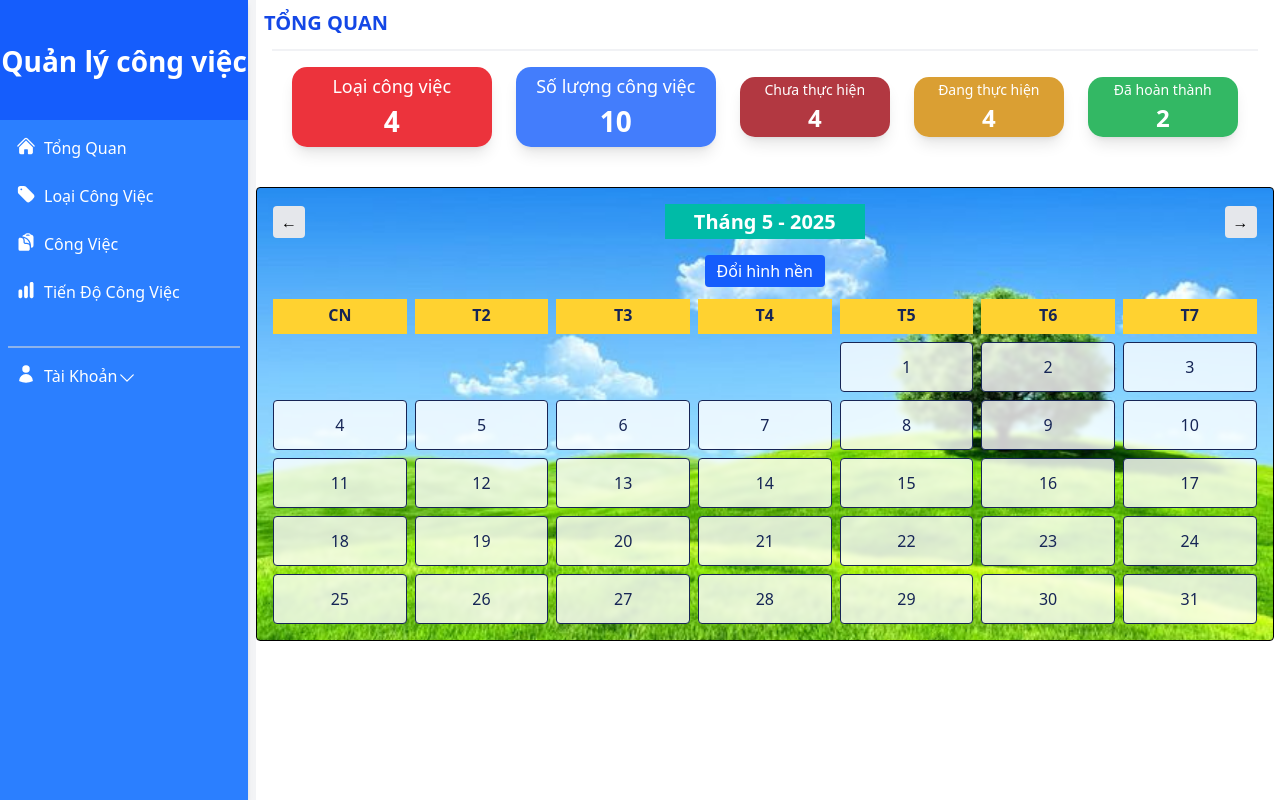
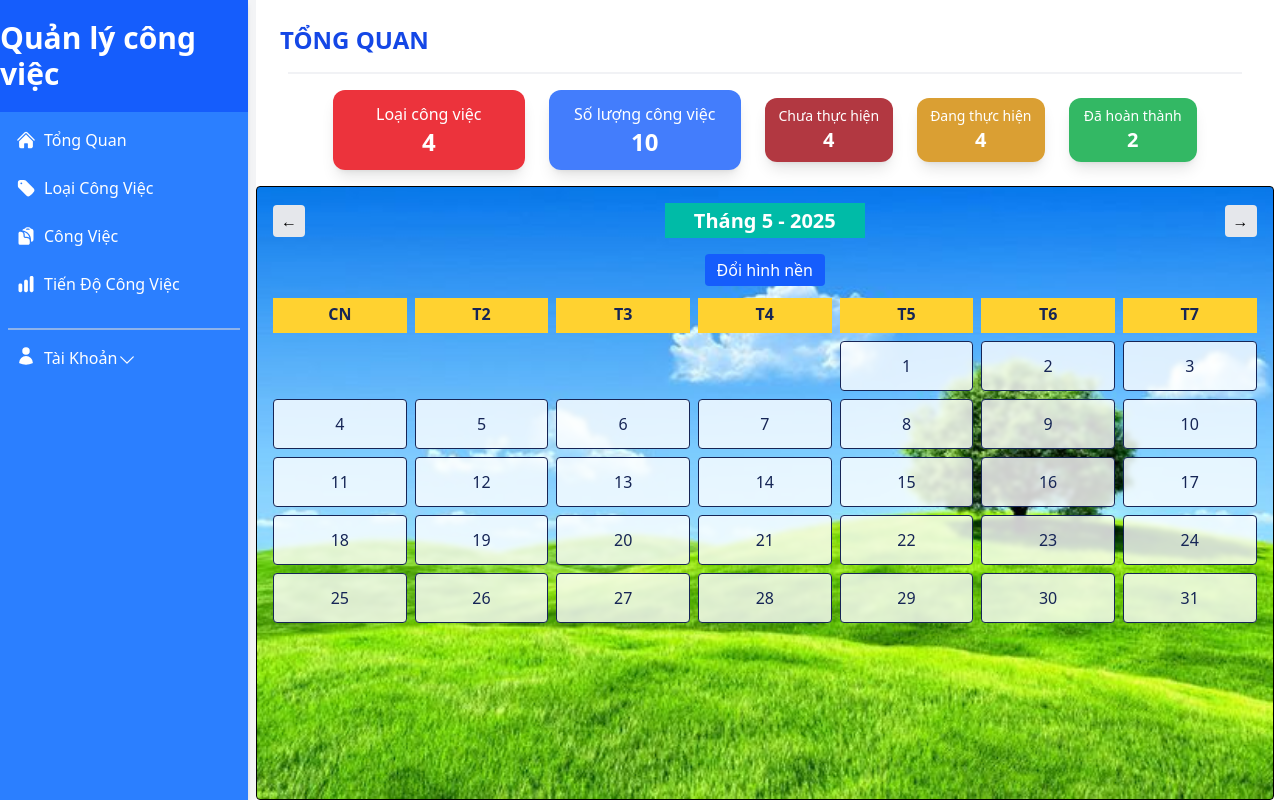
Before and after one commit to QuocDam279/Website-QuanLyCongViecCaNhan, a React (Vite) app: page /tongquan in a window 1280 px wide. Built offline with nearby package versions, Linux system fonts and the light colour scheme.

Commit message:
chinh sua kich thuoc giao dien

```diff
--- a/src/App.jsx
+++ b/src/App.jsx
@@ -15,7 +15,6 @@ function App() {
         <Route path='/tongquan' element={<Ptongquan />} />
         <Route path='/loaicongviec' element={<PLoaicongviec />}/>
         <Route path='/dangky' element={<PDangky />}/>
-
       </Routes>
   )
 }
--- a/src/components/Lich.jsx
+++ b/src/components/Lich.jsx
@@ -43,7 +43,7 @@ const Lich = () => {
 
   return (
     <div
-      className="p-4 rounded border relative"
+      className="h-full p-4 rounded border relative overflow-auto"
       style={{
         backgroundImage: `url(${images[bgIndex]})`,
         backgroundSize: 'cover',
--- a/src/components/Loaicongviec.jsx
+++ b/src/components/Loaicongviec.jsx
@@ -39,8 +39,11 @@ const Loaicongviec = () => {
   }
 
   return (
-    <div className="p-5">
-      <h1 className="text-[20px] font-bold mb-4 text-blue-700">LOẠI CÔNG VIỆC</h1>
+    <div className="">
+      <div className="text-xl sm:text-2xl ml-2 mt-2 font-bold text-blue-700">
+            LOẠI CÔNG VIỆC
+      </div>
+      <hr className="border-t-2 border-gray-300/30 my-4 mx-4" />
 
       {/* Form thêm mới */}
       <div className="flex mb-4">
--- a/src/components/Menutrai.jsx
+++ b/src/components/Menutrai.jsx
@@ -36,28 +36,28 @@ const Menutrai = () => {
   return (
     <div className="min-h-screen bg-gray-100 pr-2 w-[100%]">
       <div className="bg-blue-500 shadow-md w-[100%] text-white h-screen">
-        <div className="h-[120px] bg-blue-600 flex justify-center">
-          <p className="text-[28px] font-bold mt-10">Quản lý công việc</p>
+        <div className="h-28 bg-blue-600 flex justify-center items-center">
+          <p className="text-xl sm:text-3xl font-bold">Quản lý công việc</p>
         </div>
-        <div className="p-2 space-y-2 h-[210px]">
-          <p className="cursor-pointer hover:bg-white/80 p-2 rounded hover:text-black flex" onClick={() => navigate('/tongquan')}>
+        <div className="p-2 space-y-2 h-fit max-h-[70vh] overflow-auto">
+          <p className="cursor-pointer hover:bg-white/80 p-2 rounded hover:text-black flex items-center" onClick={() => navigate('/tongquan')}>
             <HomeIcon className="w-5 h-5 mr-2" />
             Tổng Quan
           </p>
-          <p className="cursor-pointer hover:bg-white/80 p-2 rounded hover:text-black flex"  onClick={() => navigate('/loaicongviec')}>
+          <p className="cursor-pointer hover:bg-white/80 p-2 rounded hover:text-black flex items-center" onClick={() => navigate('/loaicongviec')}>
             <TagIcon className="w-5 h-5 mr-2" />
             Loại Công Việc
           </p>
-          <p className="cursor-pointer hover:bg-white/80 p-2 rounded hover:text-black flex">
+          <p className="cursor-pointer hover:bg-white/80 p-2 rounded hover:text-black flex items-center">
             <ClipboardDocumentIcon className="w-5 h-5 mr-2" />
             Công Việc
           </p>
-          <p className="cursor-pointer hover:bg-white/80 p-2 rounded hover:text-black flex">
+          <p className="cursor-pointer hover:bg-white/80 p-2 rounded hover:text-black flex items-center">
             <ChartBarIcon className="w-5 h-5 mr-2" />
             Tiến Độ Công Việc
           </p>
+        </div>
 
-        </div>
         <div className="relative p-2" ref={menuRef}>
           <hr className="border-t-2 border-gray-300/60 my-2" />
           <button
--- a/src/components/Tongquan.jsx
+++ b/src/components/Tongquan.jsx
@@ -1,59 +1,76 @@
-import React from 'react'
-import Lich from './Lich'
+import React from 'react';
+import Lich from './Lich';
 import CountUp from 'react-countup';
 
 const Tongquan = () => {
   return (
-    <div className='w-100%]' >
-        <div className='text-[20px] ml-2 mt-2 h-[25px] font-bold  text-blue-700'>
+    <div className="flex flex-col h-screen">
+      {/* Phần thống kê trên */}
+      <div className="p-4">
+        <div className="text-xl sm:text-2xl ml-2 mt-2 font-bold text-blue-700">
           TỔNG QUAN
         </div>
-        <hr className="border-t-2 border-gray-300/30 my-4 ml-4 mr-4" />
+        <hr className="border-t-2 border-gray-300/30 my-4 mx-4" />
 
-        <div className='flex flex-wrap justify-center gap-6 items-center'>
-            <nav className='w-[200px] h-[80px] bg-red-600/80 flex justify-center items-center rounded-[15px] shadow-lg hover:scale-105 transition-all duration-300 cursor-pointer'>
-                <div className='flex flex-col items-center'>
-                    <p className='text-[18px] text-white'>Loại công việc</p>
-                    <p className='text-[28px] font-bold text-white'><CountUp end={4} duration={3} /></p>
+        <div className="flex flex-wrap justify-center gap-4 sm:gap-6 items-center">
+          {/* Card 1 */}
+          <nav className="w-40 sm:w-48 h-20 bg-red-600/80 flex justify-center items-center rounded-xl shadow-lg hover:scale-105 transition-all duration-300 cursor-pointer">
+            <div className="flex flex-col items-center">
+              <p className="text-sm sm:text-base text-white">Loại công việc</p>
+              <p className="text-xl sm:text-2xl font-bold text-white">
+                <CountUp end={4} duration={3} />
+              </p>
             </div>
           </nav>
 
-            <nav className='w-[200px] h-[80px] bg-blue-600/80 flex justify-center items-center rounded-[15px] shadow-lg hover:scale-105 transition-all duration-300 cursor-pointer'>
-                <div className='flex flex-col items-center'>
-                    <p className='text-[18px] text-white'>Số lượng công việc</p>
-                    <p className='text-[28px] font-bold text-white'><CountUp end={10} duration={3} /></p>
+          {/* Card 2 */}
+          <nav className="w-40 sm:w-48 h-20 bg-blue-600/80 flex justify-center items-center rounded-xl shadow-lg hover:scale-105 transition-all duration-300 cursor-pointer">
+            <div className="flex flex-col items-center">
+              <p className="text-sm sm:text-base text-white">Số lượng công việc</p>
+              <p className="text-xl sm:text-2xl font-bold text-white">
+                <CountUp end={10} duration={3} />
+              </p>
             </div>
           </nav>
 
-            <nav className='w-[150px] h-[60px] bg-red-800/80 flex justify-center items-center rounded-[15px] shadow-lg hover:scale-105 transition-all duration-300 cursor-pointer'>
-                <div className='flex flex-col items-center'>
-                    <p className='text-[14px] text-white'>Chưa thực hiện</p>
-                    <p className='text-[24px] font-bold text-white'><CountUp end={4} duration={3} /></p>
+          {/* Card 3 */}
+          <nav className="w-32 h-16 bg-red-800/80 flex justify-center items-center rounded-xl shadow-lg hover:scale-105 transition-all duration-300 cursor-pointer">
+            <div className="flex flex-col items-center">
+              <p className="text-xs sm:text-sm text-white">Chưa thực hiện</p>
+              <p className="text-lg sm:text-xl font-bold text-white">
+                <CountUp end={4} duration={3} />
+              </p>
             </div>
           </nav>
 
-            <nav className='w-[150px] h-[60px] bg-yellow-600/80 flex justify-center items-center rounded-[15px] shadow-lg hover:scale-105 transition-all duration-300 cursor-pointer'>
-                <div className='flex flex-col items-center'>
-                    <p className='text-[14px] text-white'>Đang thực hiện</p>
-                    <p className='text-[24px] font-bold text-white'><CountUp end={4} duration={3} /></p>
+          {/* Card 4 */}
+          <nav className="w-32 h-16 bg-yellow-600/80 flex justify-center items-center rounded-xl shadow-lg hover:scale-105 transition-all duration-300 cursor-pointer">
+            <div className="flex flex-col items-center">
+              <p className="text-xs sm:text-sm text-white">Đang thực hiện</p>
+              <p className="text-lg sm:text-xl font-bold text-white">
+                <CountUp end={4} duration={3} />
+              </p>
             </div>
           </nav>
 
-            <nav className='w-[150px] h-[60px] bg-green-600/80 flex justify-center items-center rounded-[15px] shadow-lg hover:scale-105 transition-all duration-300 cursor-pointer'>
-                <div className='flex flex-col items-center'>
-                    <p className='text-[14px] text-white'>Đã hoàn thành</p>
-                    <p className='text-[24px] font-bold text-white'><CountUp end={2} duration={3} /></p>
+          {/* Card 5 */}
+          <nav className="w-32 h-16 bg-green-600/80 flex justify-center items-center rounded-xl shadow-lg hover:scale-105 transition-all duration-300 cursor-pointer">
+            <div className="flex flex-col items-center">
+              <p className="text-xs sm:text-sm text-white">Đã hoàn thành</p>
+              <p className="text-lg sm:text-xl font-bold text-white">
+                <CountUp end={2} duration={3} />
+              </p>
             </div>
           </nav>
+        </div>
+      </div>
 
-
-        </div>
-        <div className='mt-10'>
+      {/* Phần Lịch - tự chiếm phần còn lại */}
+      <div className="flex-1 overflow-auto">
         <Lich />
       </div>
+    </div>
+  );
+};
 
-    </div>
-  )
-}
-
-export default Tongquan
+export default Tongquan;
```
Lines whose indentation alone changed are shown as unchanged.
